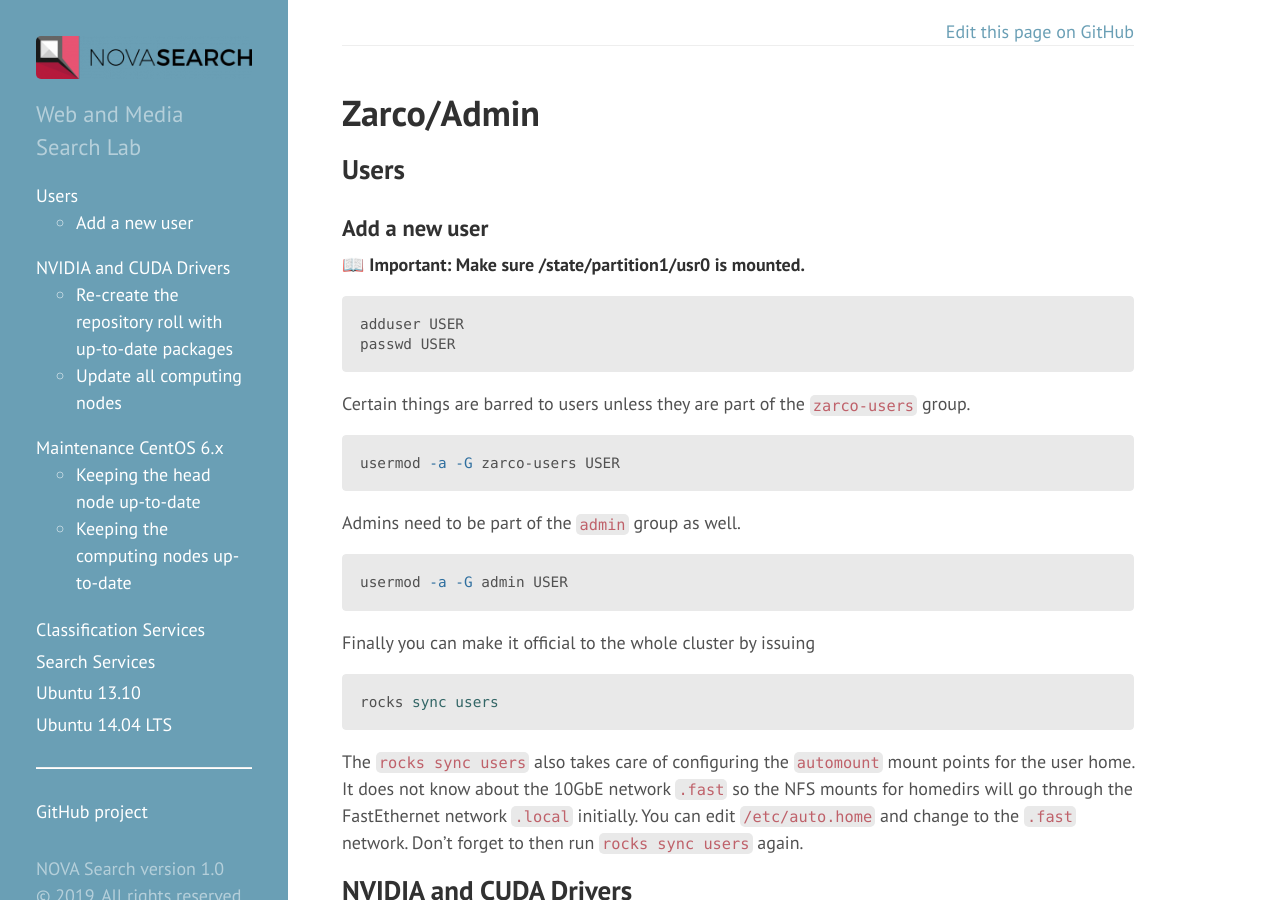
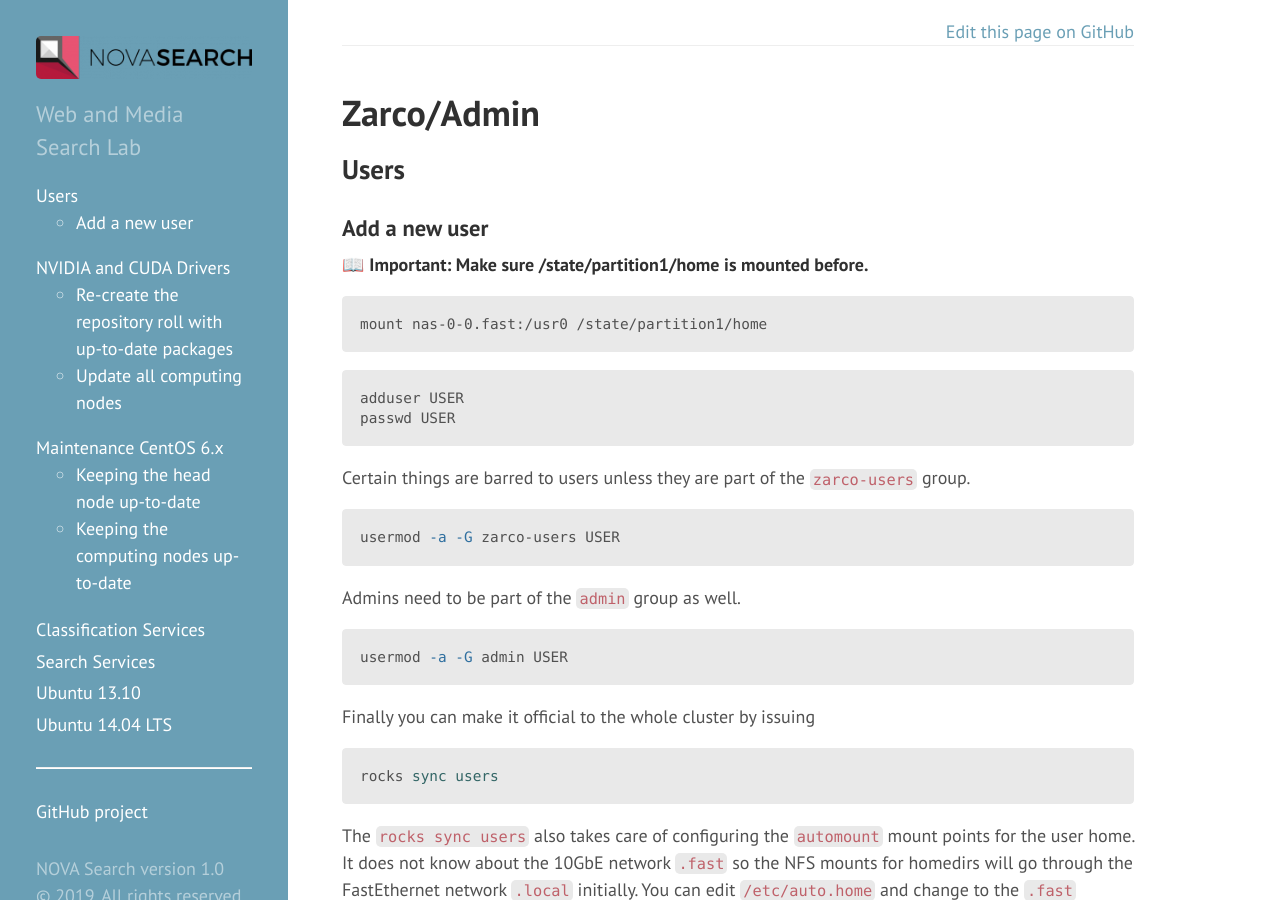
Before and after one commit to novasearch/wiki.novasearch.org, a Jekyll site: the page built from wiki/Zarco_Admin.md, in a window 1280 px wide and 900 px high. Built offline with Jekyll 4.4.1, drawn with Linux system fonts in a browser that asks for light colours.

Commit message:
Update Zarco_Admin.md

````diff
--- a/wiki/Zarco_Admin.md
+++ b/wiki/Zarco_Admin.md
@@ -12,7 +12,11 @@ Users
 
 ### Add a new user
 
-📖 **Important: Make sure /state/partition1/usr0 is mounted.**
+📖 **Important: Make sure /state/partition1/home is mounted before.**
+
+```bash
+mount nas-0-0.fast:/usr0 /state/partition1/home
+```
 
 ```bash
 adduser USER
````
